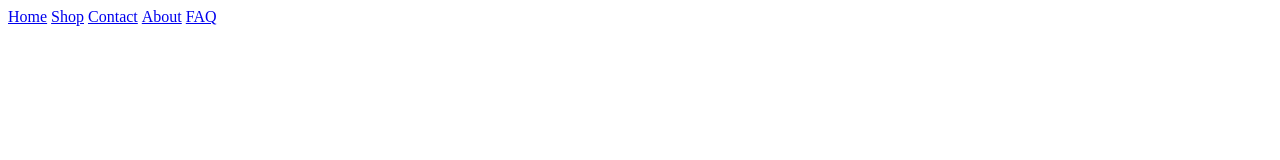
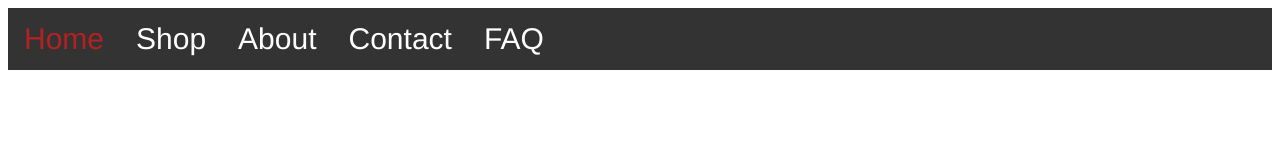
Before and after one commit to April6804/Company-Website, a plain HTML site: page index.html in a window 1280 px wide. Drawn offline with Linux system fonts and the light colour scheme.

Commit message:
Nav bar started

```diff
--- a/index.html
+++ b/index.html
@@ -1,17 +1,20 @@
 <!DOCTYPE html>
-<html lang="en" dir="ltr">
+<html>
 <head>
-    <meta charset="utf-8">
-    <title>Great Vibrations</title>
+<title>
+  Great Vibrations
+  </title>
   <link rel="stylesheet" href="styles.css">
 </head>
 <body>
+
 <ul>
-      <li><a href="index.html">Home</a></li>
-      <li><a href="#">Shop</a></li>
-      <li><a href="#">Contact</a></li>
-      <li><a href="#">About</a></li>
-      <li><a href="#">FAQ</a></li>
+  <li><a class="active" href="#home">Home</a></li>
+  <li><a href="#news">Shop</a></li>
+  <li><a href="#about">About</a></li>
+  <li><a href="#contact">Contact</a></li>
+  <li><a href="#about">FAQ</a></li>
 </ul>
+
 </body>
 </html>
--- a/styles.css
+++ b/styles.css
@@ -2,7 +2,28 @@ ul {
   list-style-type: none;
   margin: 0;
   padding: 0;
+  overflow: hidden;
+  background-color: #333;
 }
+
 li {
-  display: inline;
+  float: left;
 }
+
+li a {
+  display: block;
+  color: white;
+  text-align: center;
+  padding: 14px 16px;
+  text-decoration: none;
+  font-size:30px;
+  font-family: Helvetica, Arial, Sans-serif;
+}
+
+li a:hover:not(.active) {
+  background-color: #111;
+}
+
+.active {
+  color: firebrick;
+}
```
Lines whose indentation alone changed are shown as unchanged.
